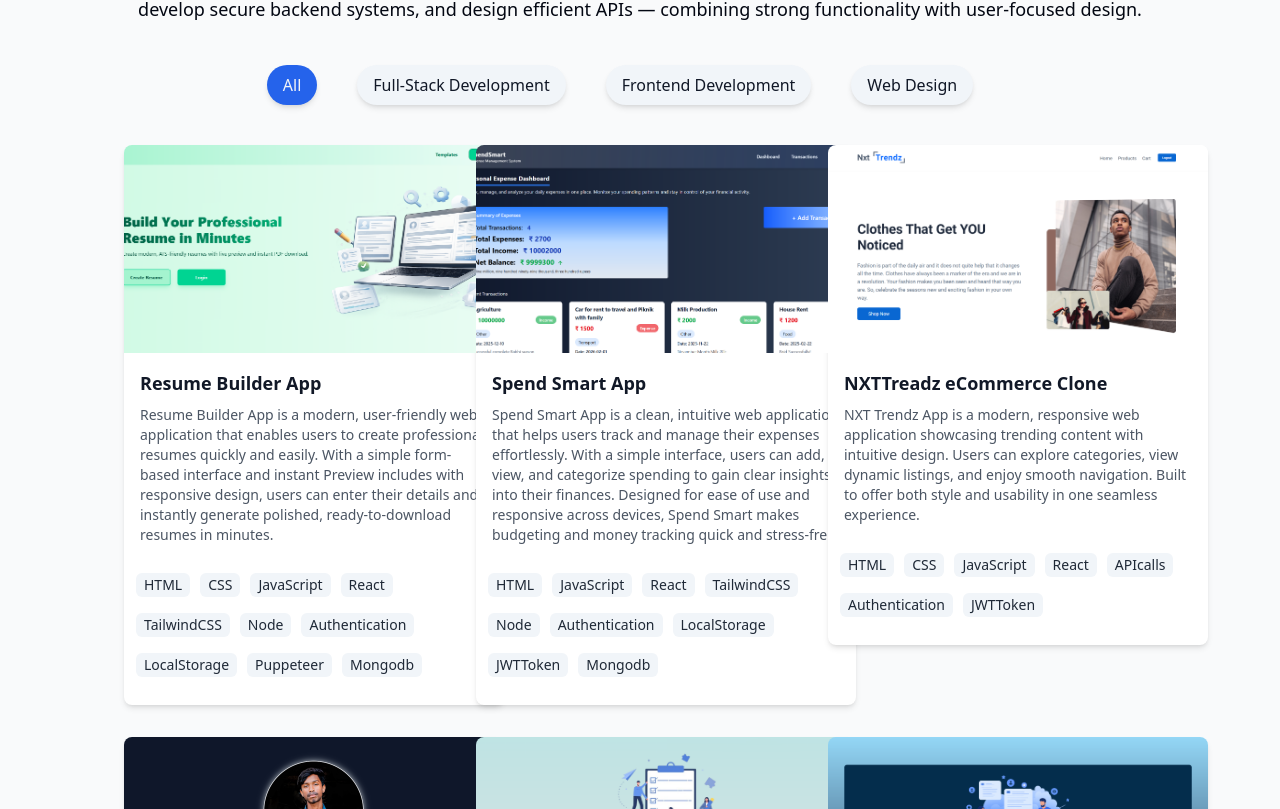
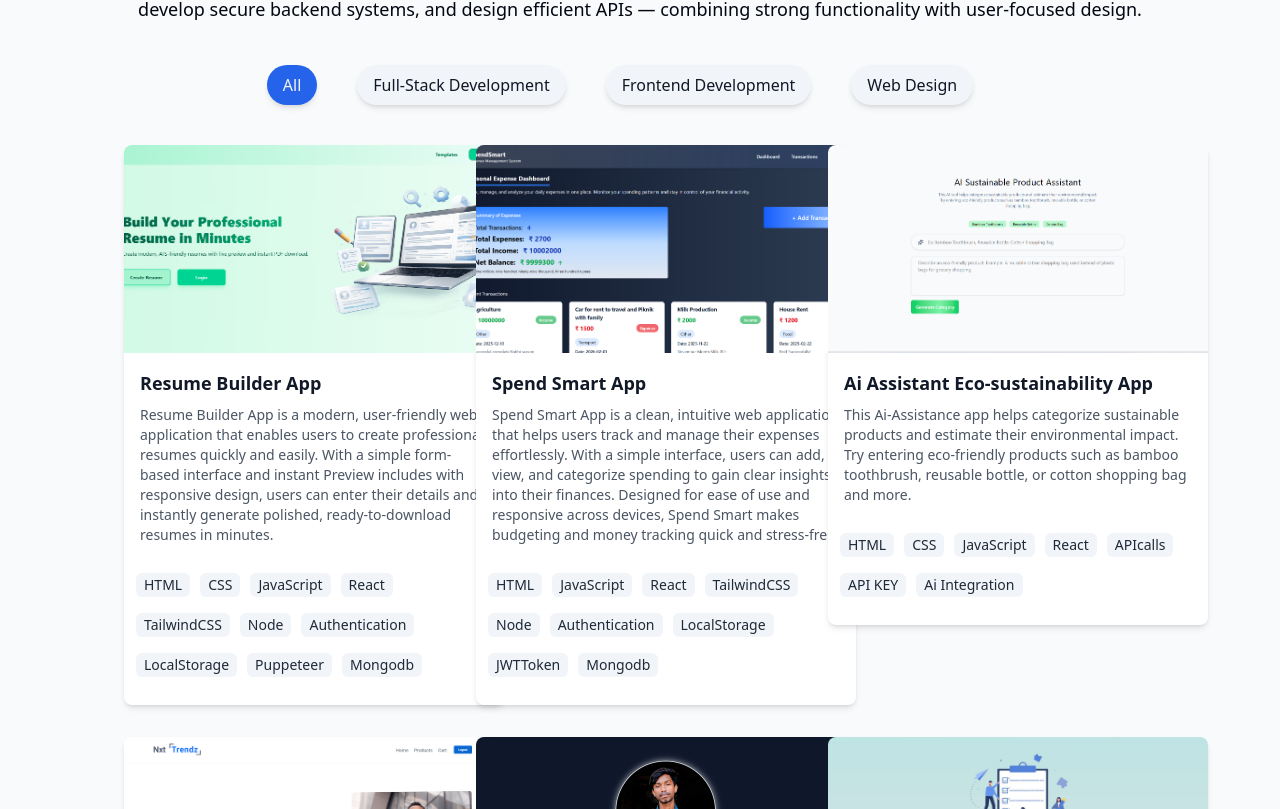
Before and after one commit to RajuBadanakanti-cloud/my-portfolio, a React (Vite) app: page / in a window 1280 px wide. Shown: the part 3071-3880 px from the top of the page. Built offline with nearby package versions, Linux system fonts and the light colour scheme.

Commit message:
Projects Updating

```diff
--- a/src/components/Certifications/index.jsx
+++ b/src/components/Certifications/index.jsx
@@ -132,7 +132,7 @@ const Certifications = () => {
 
             <h1 className="text-gray-900 dark:text-gray-100 font-roboto font-bold text-xl">{eachItem.course}</h1>
             <p className="text-blue-600 dark:text-blue-400 font-roboto mt-1 text-sm md:text-base">{eachItem.issuer} - {eachItem.date}</p>
-            <a href={eachItem.certificateURL} target="_blank" rel="noopener noreferrer" className="text-blue-500 dark:text-blue-300 mt-2 text-[10px] md:text-xs underline">Detailed View Certificate</a>
+            <a href={eachItem.certificateURL} target="_blank" rel="noopener noreferrer" className="text-blue-500 dark:text-blue-300 mt-2 text-[10px] md:text-xs hover:text-blue-700 dark:hover:text-blue-200  underline">Detailed View Certificate</a>
           </li>
         ))}
       </ul>
--- a/src/components/Projects/ProjectData.jsx
+++ b/src/components/Projects/ProjectData.jsx
@@ -9,11 +9,11 @@ const PROJECTSLIST = [
         title:"Resume Builder App",
         description:"Resume Builder App is a modern, user-friendly web application that enables users to create professional resumes quickly and easily. With a simple form-based interface and instant Preview includes with responsive design, users can enter their details and instantly generate polished, ready-to-download resumes in minutes.",
         techStack:["HTML", "CSS", "JavaScript", "React", "TailwindCSS", "Node", "Authentication","LocalStorage", "Puppeteer", "Mongodb"],
-        gitRepoLink:"https://github.com/RajuBadanakanti-cloud/NXTTrendz-eCommerce-website.git",
+        gitRepoLink:"https://github.com/RajuBadanakanti-cloud/resume-builder.git",
         liveLink:"https://resume-builder-rb-cloud.vercel.app/",
         coverImgURL:"/assets/Resume-Builder-Cover.png",
     },
-            {
+    {
 
         id:uuidv4(),
         category:"Full-Stack Development",
@@ -24,6 +24,19 @@ const PROJECTSLIST = [
         liveLink:"https://spend-smart-rb-cloud.vercel.app/",
         coverImgURL:"/assets/Spend-Smart-Cover.png",
     },
+
+
+    {
+         id:uuidv4(),
+        category:"Full-Stack Development",
+        title:"Ai Assistant Eco-sustainability App",
+        description:"This Ai-Assistance app helps categorize sustainable products and estimate their environmental impact. Try entering eco-friendly products such as bamboo toothbrush, reusable bottle, or cotton shopping bag and more.",
+        techStack:["HTML", "CSS", "JavaScript", "React", "APIcalls","API KEY", "Ai Integration",],
+        gitRepoLink:"https://github.com/RajuBadanakanti-cloud/eco-sustainable-ai.git",
+        liveLink:"https://eco-sustainable-ai.vercel.app/",
+        coverImgURL:"/assets/Eco-Impact-Ai-Cover.png",
+    },
+
     {
 
         id:uuidv4(),
--- a/src/components/Projects/index.jsx
+++ b/src/components/Projects/index.jsx
@@ -77,16 +77,16 @@ const Projects = () => {
                     bg-gradient-to-t from-black/75 dark:from-white/75 to-transparent group-hover:opacity-100 group-hover:overflow-hidden top-[70px] md:top-[75px]
                     transition-all duration-500  cursor-pointer" >
                         {/* navigations */}
-                        <span className="bg-slate-100 dark:bg-slate-900 text-xs md:text-sm font-roboto text-gray-900 dark:text-gray-100 rounded-full px-3 md:px-3 py-[6px] md:py-1 opacity-80  cursor-text" onClick={(e) => e.stopPropagation()}>{eachPro.category}</span>
+                        <span className="bg-slate-100 dark:bg-slate-900 text-xs md:text-sm font-roboto text-gray-900 dark:text-gray-100 rounded-full shadow-md px-3 md:px-3 py-[6px] md:py-1 opacity-80  cursor-text" onClick={(e) => e.stopPropagation()}>{eachPro.category}</span>
                         <div className="flex flex-row justify-center items-center space-x-4">
                         {/* Git */}
                             <a href={eachPro.gitRepoLink} rel="noopener noreferrer" target="_blank" onClick={(e) => e.stopPropagation()}
-                             className="bg-gray-900 dark:bg-gray-100 text-gray-50 dark:text-gray-950 text-sm md:text-base p-2 rounded-full hover:bg-gray-600 dark:hover:bg-gray-400 transition-color duration-300" >
+                             className="bg-gray-900 dark:bg-gray-50 text-gray-50 dark:text-gray-950 text-sm md:text-base p-2 rounded-full shadow-md hover:bg-gray-600 dark:hover:bg-gray-300 transition-color duration-300" >
                             <FaGithub/>
                             </a>
                         {/* Live Link */}
                             <a  href={eachPro.liveLink} rel="noopener noreferrer"  target="_blank"
-                            className="bg-gray-900 dark:bg-gray-100 text-gray-50 dark:text-gray-950 text-sm md:text-base p-2 rounded-full hover:bg-gray-600 dark:hover:bg-gray-400 transition-color duration-300">
+                            className="bg-gray-900 dark:bg-gray-50 text-gray-50 dark:text-gray-950 text-sm md:text-base p-2 rounded-full shadow-md hover:bg-gray-600 dark:hover:bg-gray-300 transition-color duration-300">
                             <FaExternalLinkAlt/></a>
                         </div>
                     </div>
```
Also changed, not shown: public/assets/Eco-Impact-Ai-Cover.png (added).
